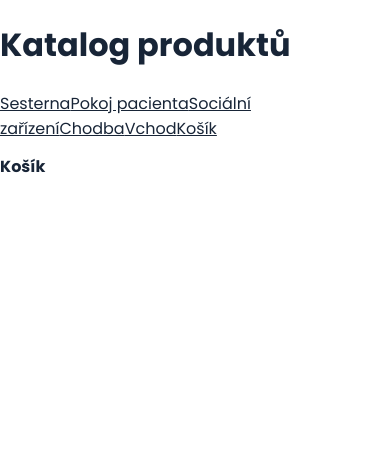
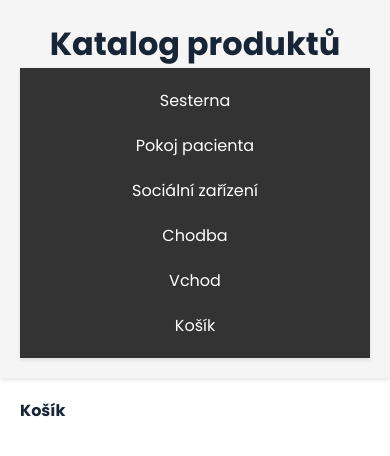
Before and after one commit to VladanCZ/FP, a React (Create React App) app: page /Basket in a window 390 px wide. Shown: the top 456 px of the page. Built offline with nearby package versions, Linux system fonts and the light colour scheme; the HTML template or start-up script is replaced by a standard one.

Commit message:
header_position and responsive

```diff
--- a/src/components/Navigation.js
+++ b/src/components/Navigation.js
@@ -15,7 +15,7 @@ const Navigation = () => {
   return (
     <nav className="nav-bar navigation">
       {navItems.map((item) => (
-        <Link key={item.name} to={item.path} className="nav-link navigation">
+        <Link key={item.name} to={item.path} className="nav-link">
           {item.name}
         </Link>
       ))}
--- a/src/components/Navigation.scss
+++ b/src/components/Navigation.scss
@@ -1,7 +1,61 @@
+
+
 @use "../styles/_variables.scss" as vars;
+* {
+    margin: 0;
+    padding: 0;
+    box-sizing: border-box;
+
+}
 
 .navigation {
     color: vars.$text-color;
     font-size: vars.$base-font-size;
     font-family: vars.$font-primary;
+
+    display: flex;
+    justify-content: space-evenly; /* Vyrovnání položek rovnoměrně */
+    background-color: #333;
+    padding: 10px;
+    box-shadow: 0 2px 4px rgba(0, 0, 0, 0.1);
+
+    .nav-link {
+        color: white;
+        text-decoration: none;
+        padding: 10px;
+        font-size: 1rem;
+        transition: background-color 0.3s;
+
+        &:hover {
+            background-color: #555;
+        }
+    }
 }
+
+/* Pro tablety mezi 768px a 1024px */
+@media (min-width: 768px) and (max-width: 1024px) {
+    .navigation {
+        flex-direction: row; /* Horizontální navigace na tabletech */
+        justify-content: space-around; /* Vyrovnání položek */
+    }
+
+    .nav-link {
+        padding: 12px;
+        font-size: 1.1rem;
+    }
+}
+
+/* Pro mobilní zařízení (do 767px) */
+@media (max-width: 767px) {
+    .navigation {
+        flex-direction: column; /* Navigace bude vertikální na mobilech */
+        align-items: center;
+    }
+
+    .nav-link {
+        padding: 15px 0;
+        font-size: 1.1rem;
+        width: 100%;
+        text-align: center;
+    }
+}
--- a/src/pages/Home.js
+++ b/src/pages/Home.js
@@ -2,7 +2,6 @@ import React from "react";
 import Navigation from "../components/Navigation";
 import { Outlet } from "react-router-dom";
 import "./Home.scss";
-
 
 const Home = () => {
   return (
--- a/src/pages/Home.scss
+++ b/src/pages/Home.scss
@@ -1,6 +1,70 @@
+
+
+
 @use "../styles/_variables.scss" as vars;
+* {
+    margin: 0;
+    padding: 0;
+    box-sizing: border-box;
+
+}
 
 .home {
     color: vars.$text-color;
     font-family: vars.$font-primary;
 }
+
+.home-page {
+    display: flex;
+    flex-direction: column; /* Nastavení flexboxu pro vertikální layout */
+    min-height: 100vh; /* Celková výška pro stránku */
+    margin: 0;
+    width: 100%; /* Zajistí, že stránka se roztáhne přes celou šířku */
+}
+
+header {
+    text-align: center;
+    padding: 20px;
+    background-color: #f5f5f5;
+    box-shadow: 0 2px 4px rgba(0, 0, 0, 0.1);
+    width: 100%; /* Zajistí, že header zabírá celou šířku */
+    flex-shrink: 0; /* Aby se header nezmenšil */
+}
+
+main {
+    padding: 20px;
+    overflow-y: auto;
+    flex-grow: 1; /* Hlavní obsah roste, aby vyplnil prostor */
+}
+
+/* Pro tablety mezi 768px a 1024px */
+@media (min-width: 768px) and (max-width: 1024px) {
+    .home-page {
+        flex-direction: column; /* Vertikální layout pro tablety */
+    }
+
+    header {
+        text-align: left;
+        padding: 20px;
+    }
+
+    main {
+        padding: 30px;
+    }
+}
+
+/* Pro desktopová zařízení (1024px a více) */
+@media (min-width: 1024px) {
+    .home-page {
+        flex-direction: column; /* Udržujeme vertikální layout */
+    }
+
+    header {
+        text-align: left;
+        padding: 20px;
+    }
+
+    main {
+        padding: 30px;
+    }
+}
```
